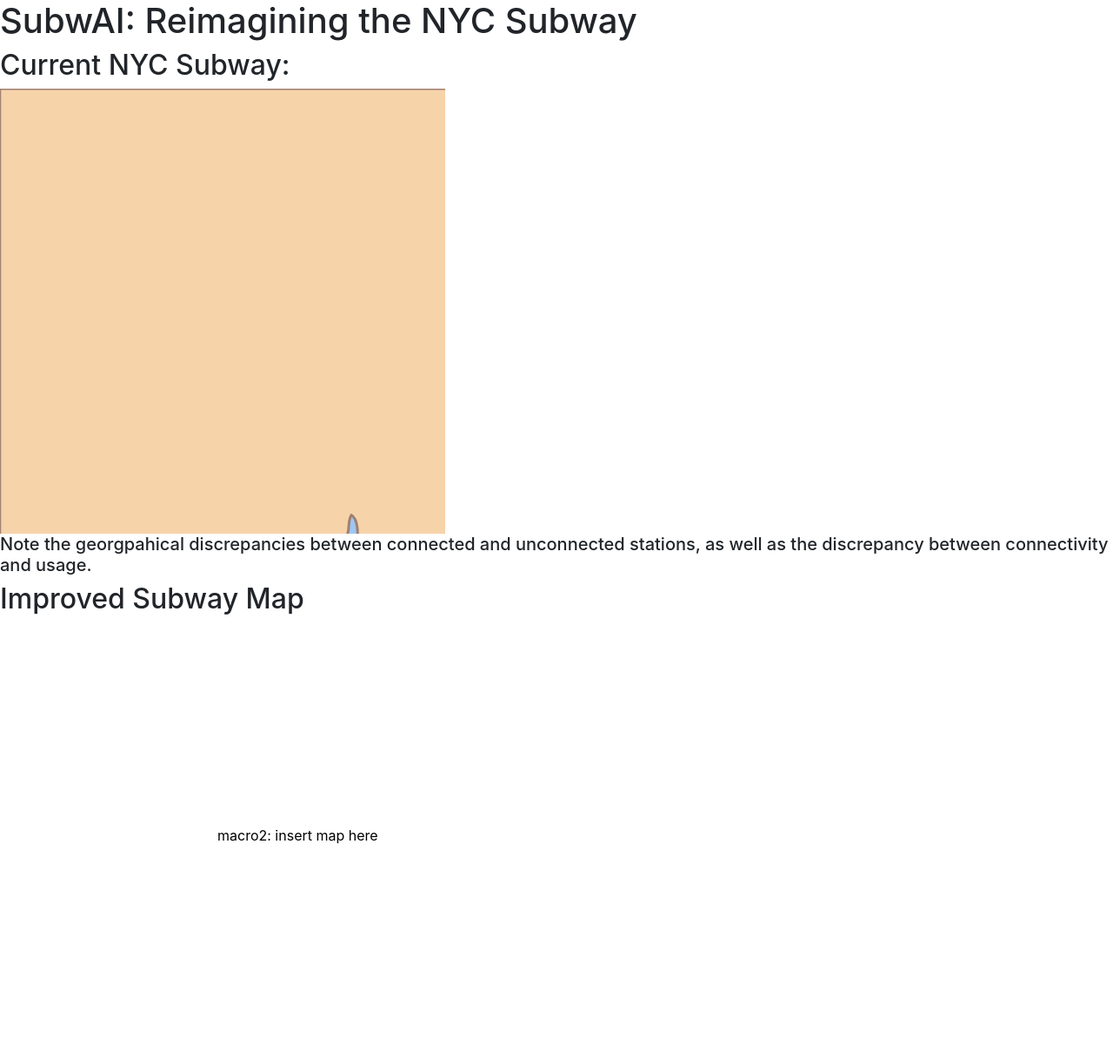
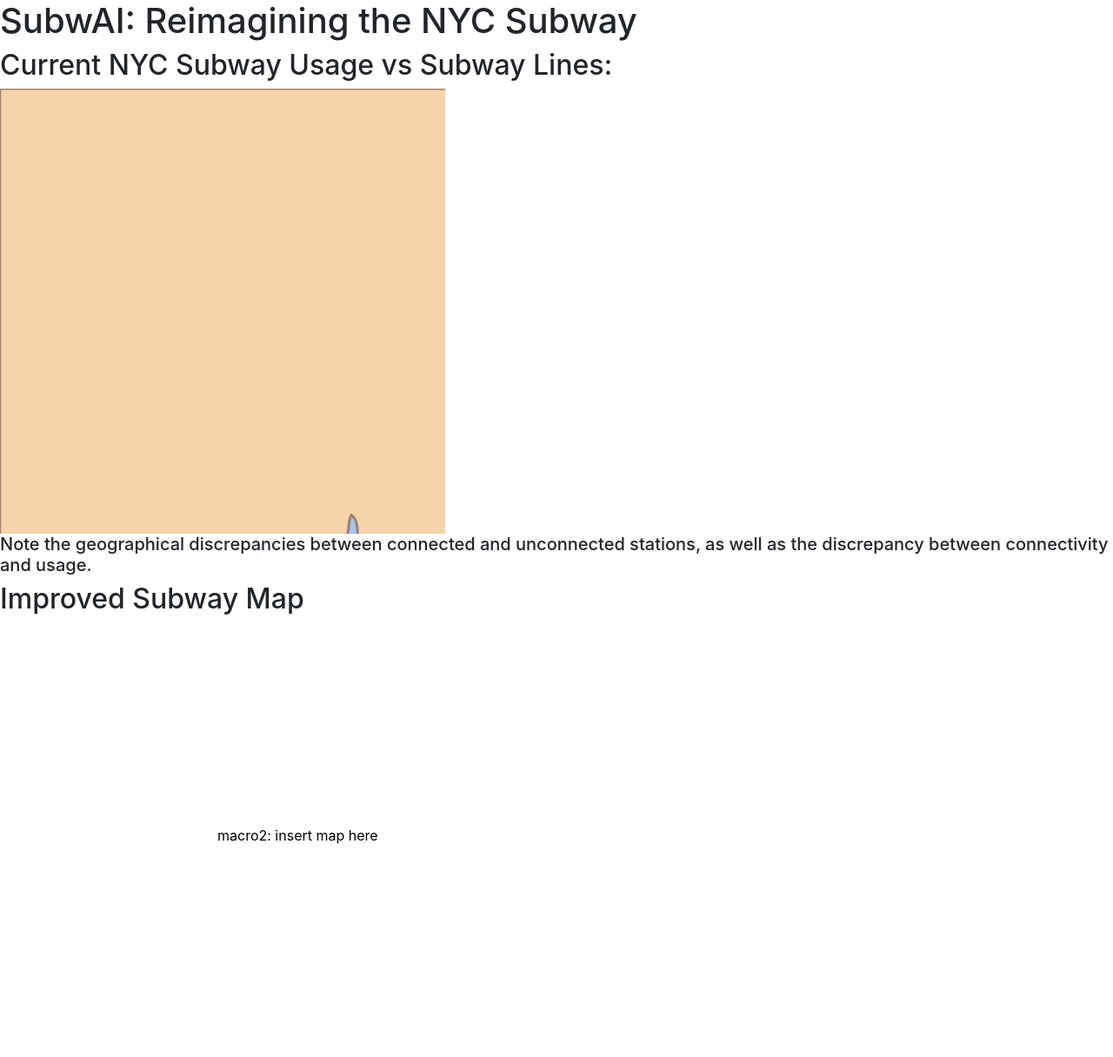
Before and after one commit to mThkTrn/reimagining_subway, a Flask app: page / in a window 1280 px wide. Shown: the part 56-1272 px from the top of the page at 87% size. Run offline with Flask 3, Linux system fonts and the light colour scheme; parts of the project's set-up code (start-up, migrations or seed data) failed here and were passed over.

Commit message:
added code

```diff
--- a/templates/index.html
+++ b/templates/index.html
@@ -14,9 +14,9 @@
 
     <h1>SubwAI: Reimagining the NYC Subway</h1>
 
-<h2>Current NYC Subway:</h2>
+<h2>Current NYC Subway Usage vs Subway Lines:</h2>
     {% include "macro.html" %}
-<h5>Note the georgpahical discrepancies between connected and unconnected stations, as well as the discrepancy between connectivity and usage.</h5>
+<h5>Note the geographical discrepancies between connected and unconnected stations, as well as the discrepancy between connectivity and usage.</h5>
     <h2>Improved Subway Map</h2>
     {% include "macro2.html" %}
 {% include "footer.html" %}
```
